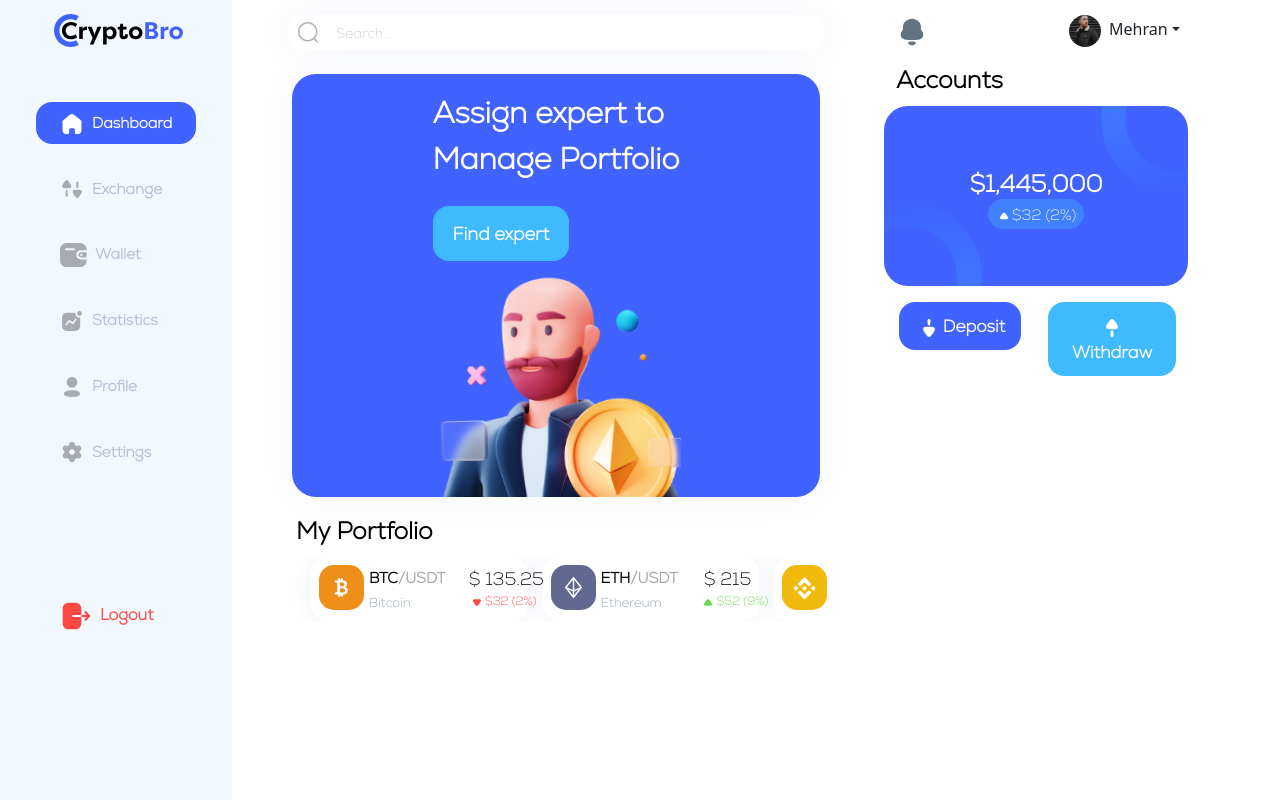
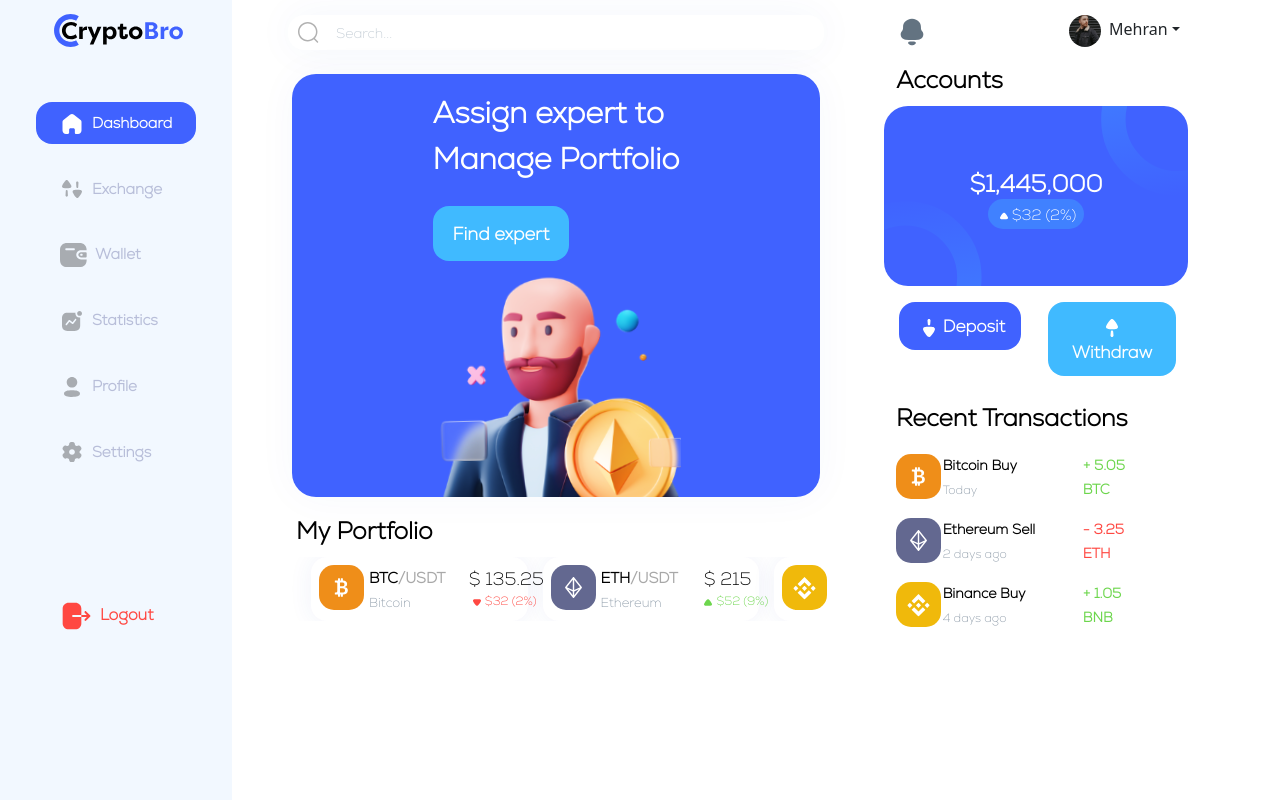
Before and after one commit to Mehranlip/Cryptobro-Dashoard-ReactJs, a React (Vite) app: page / in a window 1280 px wide. Built offline with nearby package versions, Linux system fonts and the light colour scheme.

Commit message:
add recent Trasactions componnets

```diff
--- a/src/components/Accounts.jsx
+++ b/src/components/Accounts.jsx
@@ -1,4 +1,5 @@
 import React from 'react'
+import TransActions from './TransActions'
 
 function Accounts() {
     return (
@@ -31,7 +32,7 @@ function Accounts() {
             {/* cart Account */}
             <div className='row px-5'>
                 <div className='col-12'>
-                    <h4 className='title-account'>Accounts</h4>
+                    <h4 className='title-account mb-2'>Accounts</h4>
                     <div className='row cart-accounts text-center justify-content-center align-items-center'>
                         <div>
                             <span className='financial-price'>
@@ -66,6 +67,9 @@ function Accounts() {
 
             </div>
             {/* end buttons */}
+            {/* recent transaction */}
+            <TransActions />
+            {/* end recent transaction */}
         </div>
     )
 }
--- /dev/null
+++ b/src/components/TransActions.jsx
@@ -0,0 +1,33 @@
+import React from 'react'
+import transaction_data from './../data/recent-transactions-data';
+
+function TransActions() {
+    return (
+        <div className='row px-5 mt-4'>
+            <h4 className='title-transactions mb-3'>
+                Recent Transactions
+            </h4>
+            {
+                transaction_data.map((item) => (
+                    <div className='row mb-3 align-items-center justify-content-between'>
+                        <div className='col-2'>
+                            <img className='icon-crypto' src={item.image} />
+                        </div>
+                        <div className='col-6'>
+                            <span className='transaction-name'>{item.title}</span>
+                            <br />
+                            <span className='transaction-date'>{item.transaction_time}</span>
+                        </div>
+                        <div className='col-4'>
+                            <span className={item.status === "Sell" ? "trans_loss-red" : "trans_loss-green"}>
+                                {item.status === "Sell" ? "-" : "+"}{" "}{item.financial_price}{" "}{item.summary_title}
+                            </span>
+                        </div>
+                    </div>
+                ))
+            }
+        </div>
+    )
+}
+
+export default TransActions
--- /dev/null
+++ b/src/data/recent-transactions-data.js
@@ -0,0 +1,33 @@
+const transaction_data = [
+    {
+        title: "Bitcoin Buy",
+        image: "../../public/white-icon/Styleguide/btc.svg",
+        summary_title: "BTC",
+        transaction_time: "Today",
+        financial_price: 5.05,
+        status: "Buy"
+    },
+    {
+        title: "Ethereum Sell",
+        image: "../../public/white-icon/Styleguide/eht.svg",
+        summary_title: "ETH",
+        transaction_time: "2 days ago",
+        financial_price: 3.25,
+        status: "Sell"
+    },
+    {
+        title: "Binance Buy",
+        image: "../../public/white-icon/Styleguide/bnb.svg",
+        summary_title: "BNB",
+        transaction_time: "4 days ago",
+        financial_price: 1.05,
+        status: "Buy"
+    },
+
+
+
+]
+
+
+
+export default transaction_data
--- a/src/index.css
+++ b/src/index.css
@@ -328,4 +328,51 @@ button[type="submit"]:hover {
     background-color: black;
 }
 
+.title-transactions {
+    color: var(--common-black, #000);
+    font-family: Nexa;
+    font-size: 24px;
+    font-style: normal;
+    font-weight: 800;
+    line-height: normal;
+}
+
+.transaction-name {
+    color: var(--common-black, #000);
+    font-family: Nexa;
+    font-size: 14px;
+    font-style: normal;
+    font-weight: 800;
+    line-height: normal;
+}
+
+.transaction-date {
+    color: #919EAB;
+    font-family: Nexa;
+    font-size: 12px;
+    font-style: normal;
+    font-weight: 400;
+    line-height: normal;
+}
+
+
+.trans_loss-red {
+    color: #FF4842;
+    font-family: Nexa;
+    font-size: 14px;
+    font-style: normal;
+    font-weight: 800;
+    line-height: normal;
+}
+
+.trans_loss-green {
+    color: #6DD64D;
+    font-family: Nexa;
+    font-size: 14px;
+    font-style: normal;
+    font-weight: 800;
+    line-height: normal;
+}
+
+
 /* account section */
```
